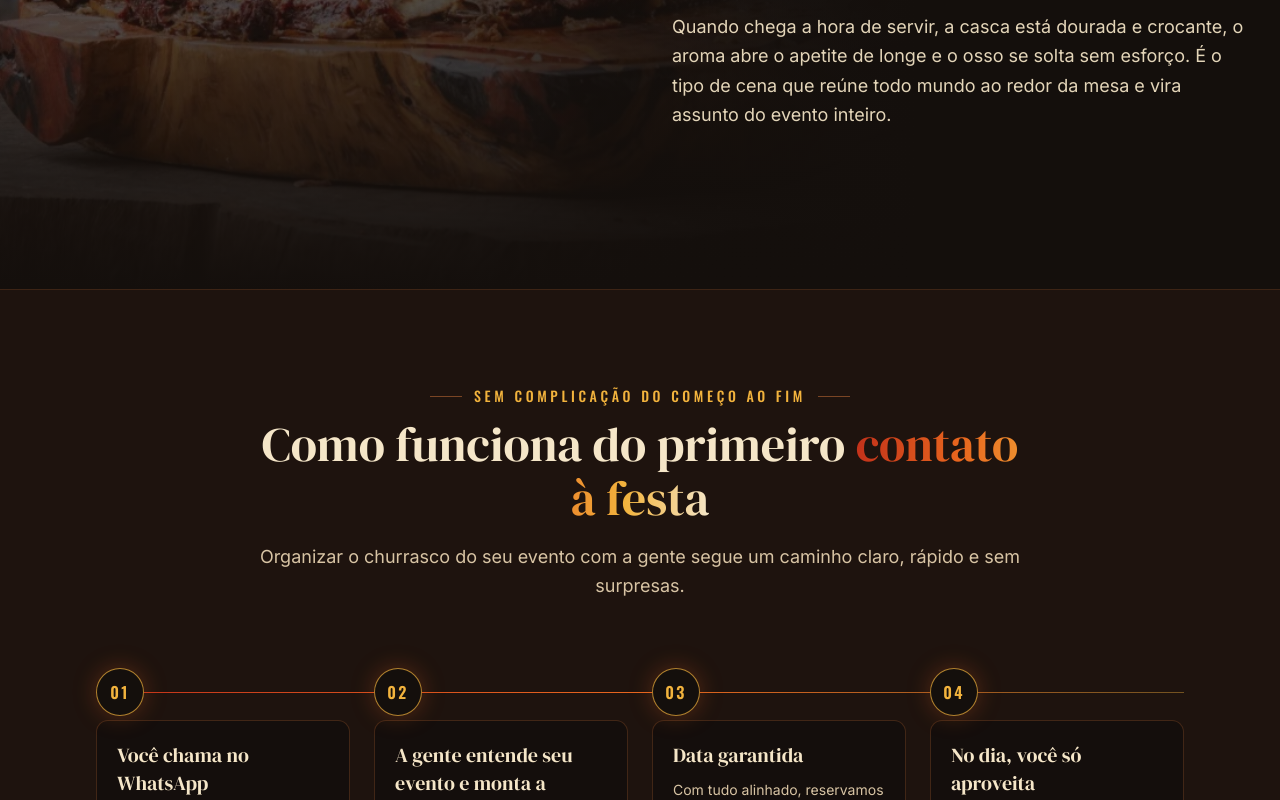
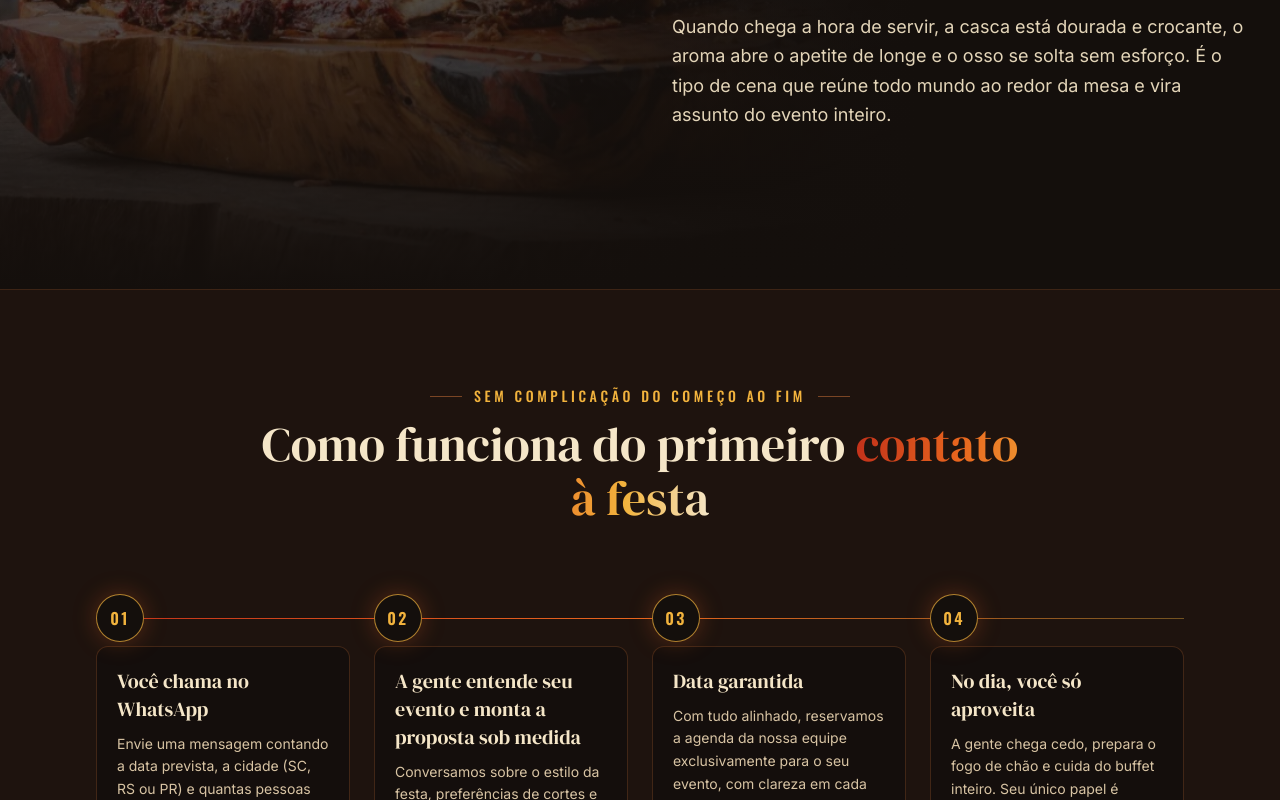
Before and after one commit to gabrielcriaecomunica/dombrazzeiro, a React (Vite) app: page / in a window 1280 px wide. Shown: the part 3082-3882 px from the top of the page. Built offline with nearby package versions, Linux system fonts and the light colour scheme.

Commit message:
copy: remove subtitle description from HowItWorks section

```diff
--- a/src/components/HowItWorksSection.tsx
+++ b/src/components/HowItWorksSection.tsx
@@ -12,7 +12,6 @@ export function HowItWorksSection() {
           eyebrow="Sem complicação do começo ao fim"
           title="Como funciona do primeiro"
           highlight="contato à festa"
-          description="Organizar o churrasco do seu evento com a gente segue um caminho claro, rápido e sem surpresas."
         />
 
         <div className="relative mt-14">
```
